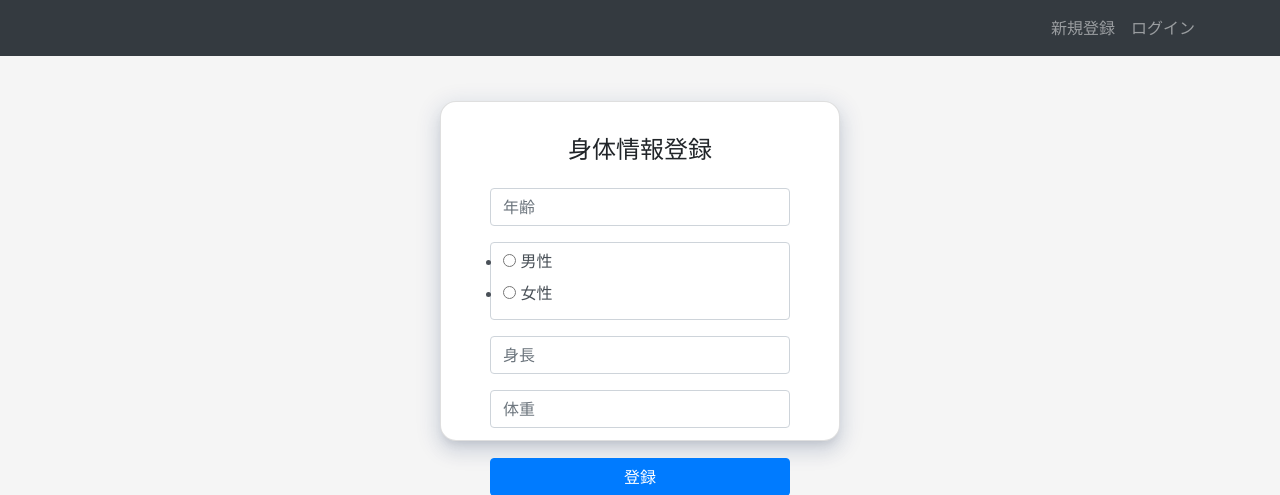
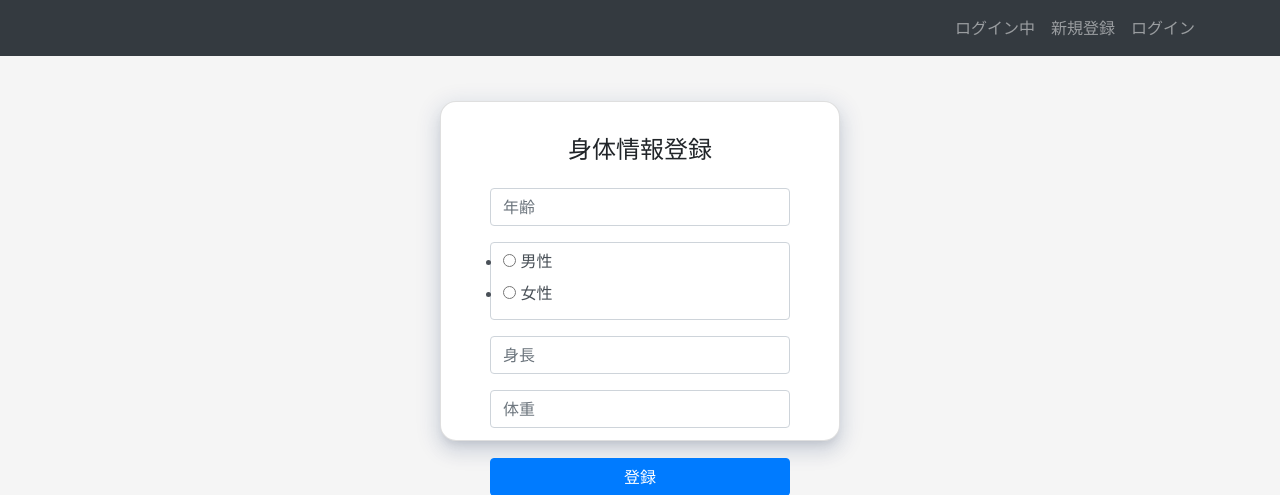
Before and after one commit to TabataMasahito/Dteam, a Flask app: page /auth/bodycreate in a window 1280 px wide. Shown: the top 495 px of the page. Run offline with Flask 3, Linux system fonts and the light colour scheme; parts of the project's set-up code (start-up, migrations or seed data) failed here and were passed over; some libraries are stand-ins or nearby versions.

Commit message:
ログイン中作りました

```diff
--- a/apps/exercise/templates/exercise/base.html
+++ b/apps/exercise/templates/exercise/base.html
@@ -12,6 +12,9 @@
         <a class="navbar-brand " href="{{ url_for('exercise.index') }}"></a>
 
         <ul class="navbar-nav">
+            <li class="nav-item">
+                <a class="nav-link">ログイン中</a>
+            </li>
             {% if current_user.is_authenticated %}
             <li class="nav-item">
                 <span class="nav-link">{{ current_user.username }}</span>
```
